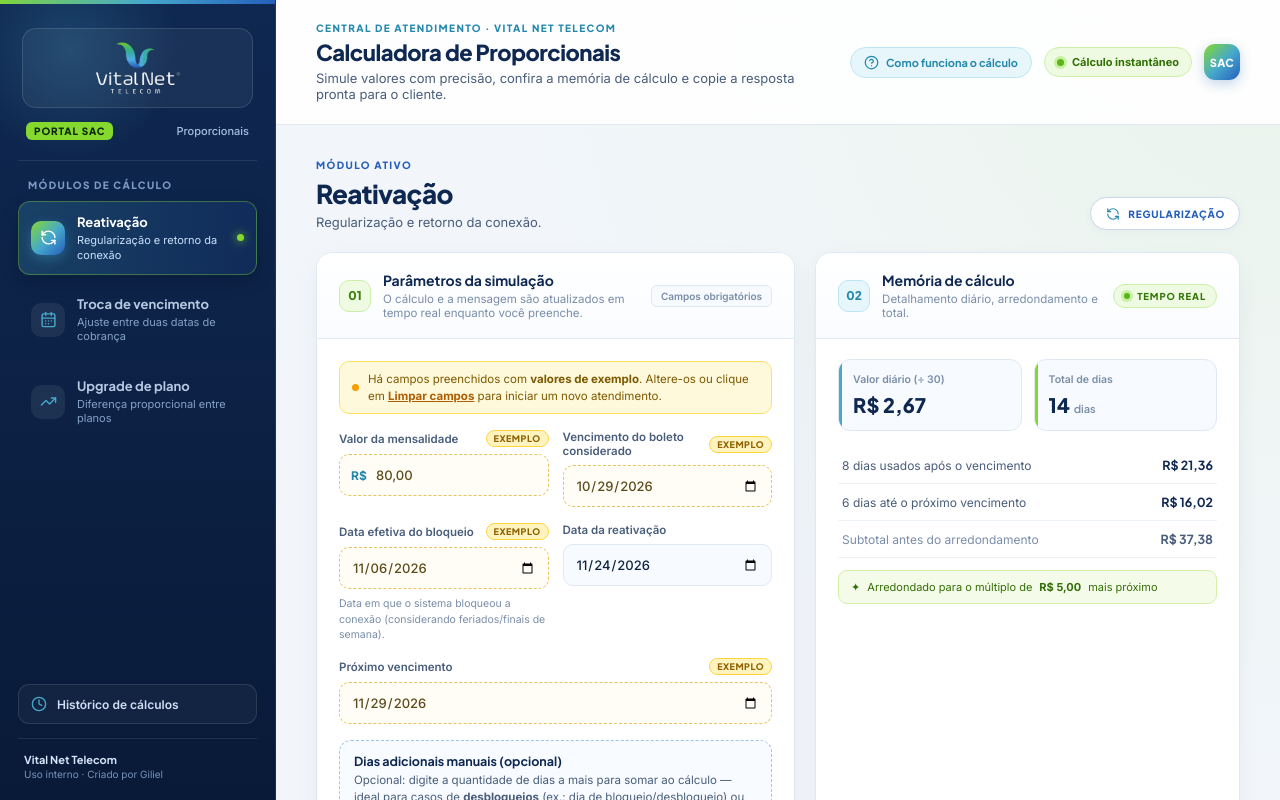
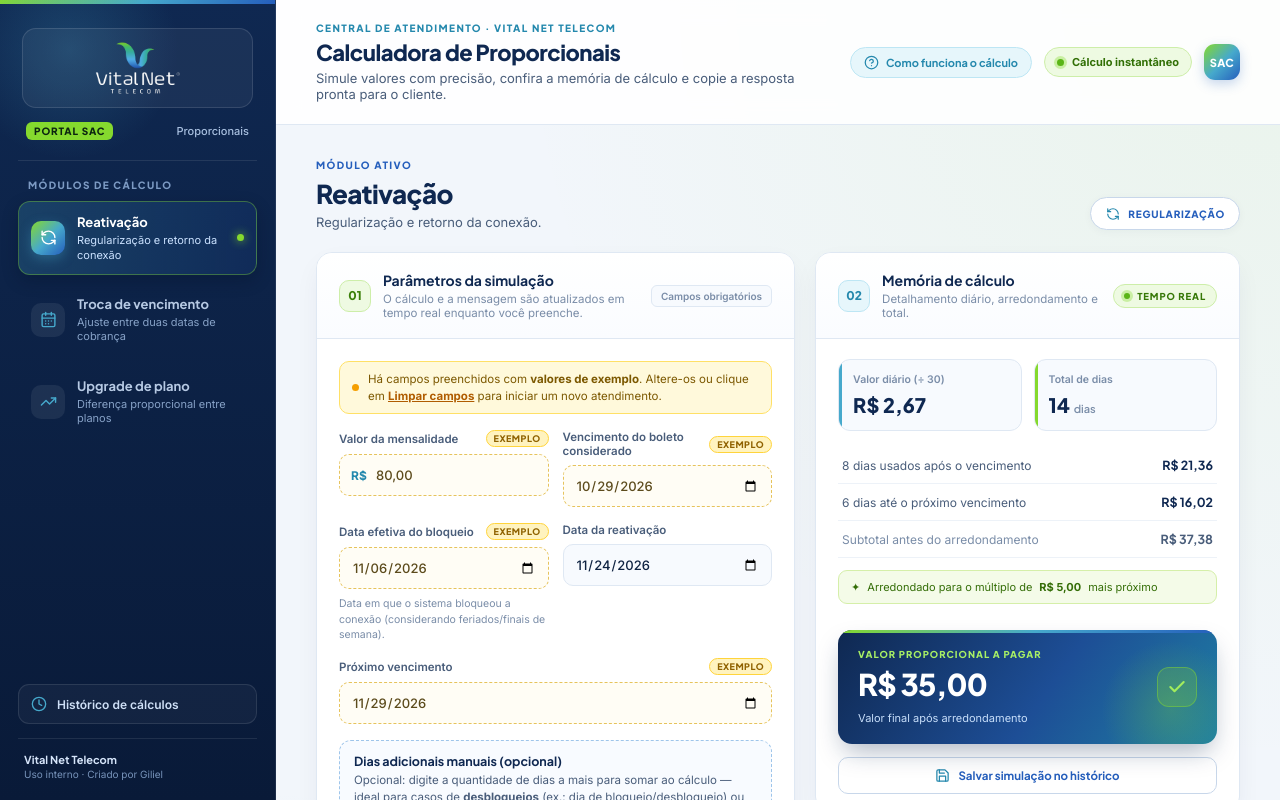
Before and after one commit to sacgiliel-lgtm/calculadora-proporcionais-vitalnet, a React (Vite) app: page / in a window 1280 px wide. Shown: the top 800 px of the page. Built offline with nearby package versions, Linux system fonts and the light colour scheme.

Commit message:
Update alignment and margin in CSS styles
Changed alignment of workspace items and adjusted margin for total card.

```diff
--- a/src/index.css
+++ b/src/index.css
@@ -523,7 +523,7 @@ button {
   display: grid;
   grid-template-columns: minmax(0, 1.06fr) minmax(360px, 0.94fr);
   gap: 20px;
-  align-items: stretch;
+  align-items: start;
 }
 
 .panel {
@@ -993,7 +993,7 @@ button {
 }
 
 .total-card {
-  margin-top: auto;
+  margin-top: 14px;
   background: var(--vn-gradient-dark);
   border-radius: 14px;
   padding: 18px 20px;
```
